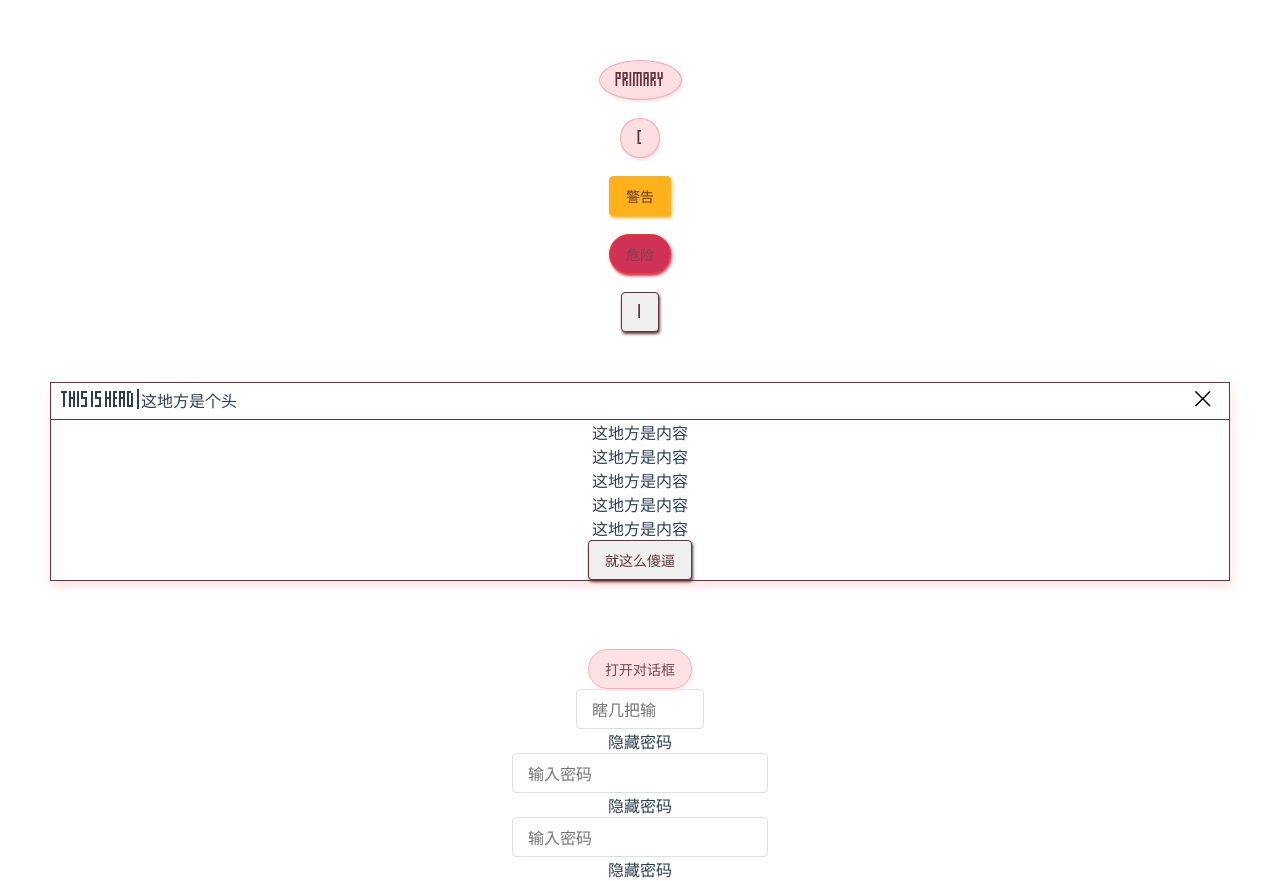
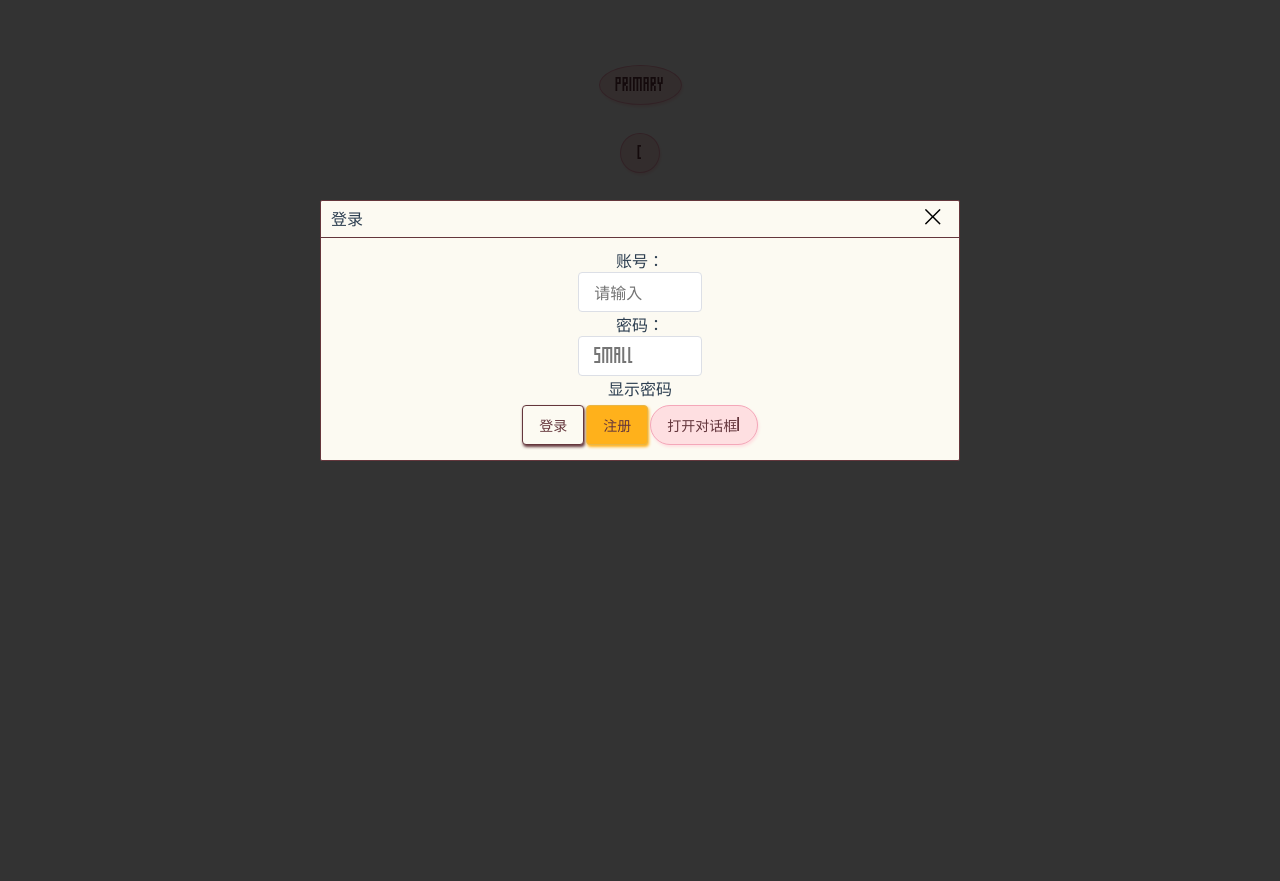
Before and after one commit to lanxisama/ycui, a Vue app: page / in a window 1280 px wide. Both pictures are taken after a click on the button "打开对话框". After the commit the page ends 800 px from the top, so only its background shows below. Built offline with nearby package versions, Linux system fonts and the light colour scheme; a web font is replaced by a local one.

Commit message:
mask textarea demo

```diff
--- a/packages/button.scss
+++ b/packages/button.scss
@@ -6,6 +6,7 @@
 		white-space: nowrap;
 		cursor: pointer;
 		border: 1px solid map-get($colors,'dark');
+		background-color: map-get($colors,'default');
 		color: map-get($colors,'dark');
 		text-align: center;
 		box-sizing: border-box;
@@ -15,6 +16,7 @@
 		padding: 12px 16px;
 		font-size: 14px;
 		border-radius: 4px;
+		margin:5px 1px;
 		box-shadow: 1px 2px 3px map-get($colors,'dark');
 		&:focus,
 		&:hover{
--- a/packages/dialog/dialog.scss
+++ b/packages/dialog/dialog.scss
@@ -9,9 +9,16 @@
 .close{
     cursor: pointer;
 }
-.drawer{
-    position: relative;
+.dialog{
+    position: fixed;
+    left:25%;
+    top: 25vh;
     z-index: 999;
     border: 1px solid map-get($colors,'dark');
-    box-shadow: 1px 5px 10px map-get($colors,'primary');
+    // box-shadow: 200px map-get($colors,'primary');
+    width: 50%;
+    box-sizing: border-box;
+    border-radius: 2px;
+    background-color: map-get($colors,'default');
+    box-shadow:0 0 0 100vw rgba(0,0,0,.8);
 }
--- a/packages/dialog/dialog.vue
+++ b/packages/dialog/dialog.vue
@@ -1,5 +1,5 @@
 <template>
-    <div class="drawer"
+    <div class="dialog"
     v-if="visible"
     >
         <div class="d-flex">
@@ -44,7 +44,4 @@ export default {
 
 <style lang="scss">
     @import './dialog';
-    .drawer{
-        margin: 50px;
-    }
 </style>
--- a/packages/input/input.vue
+++ b/packages/input/input.vue
@@ -1,13 +1,21 @@
 <template>
   <div>
+    <div v-if="type!='textarea'">
       <input
         class="ycInput"
         v-bind="$attrs"
         :type="showPassword ? (passwordVisible ? 'text' : 'password') : type"
+        :placeholder="placeholder"
         :class="[`yc-input--${size}`,]"
       />
-      <p v-if="passwordVisible" @click="handlePassword">{{'隐藏密码'}}</p>
-      <p v-else  @click="handlePassword">{{'显示密码'}}</p>
+      <div v-if="showPassword">
+        <p v-if="passwordVisible" @click="handlePassword">{{'隐藏密码'}}</p>
+        <p v-else  @click="handlePassword">{{'显示密码'}}</p>
+      </div>
+    </div>
+    <textarea
+      v-else
+    ></textarea>
   </div>
 </template>
 
@@ -29,12 +37,16 @@ export default {
     showPassword: {
       type: Boolean,
       default: false
+    },
+    placeholder:{
+      type:String,
+      default:"请输入"
     }
   },
   data () {
     return {
       // 显示是否显示密码框
-      passwordVisible: true
+      passwordVisible: false
     }
   },
   methods:{
--- a/src/App.vue
+++ b/src/App.vue
@@ -1,75 +1,97 @@
 <template>
   <div id="app">
-		<aaa type='primary' circle>primary</aaa>
+    <aaa type="primary" circle>primary</aaa>
+    <br />
+    <br />
+    <aaa type="primary" circle>C</aaa>
+    <br />
+    <br />
+    <aaa type="warning">警告</aaa>
+    <br />
+    <br />
+    <aaa type="danger" round disabled>危险</aaa>
+    <br />
+    <br />
+    <aaa @click="onClick">1</aaa>
+
+    <bbb :visible.sync="Visible">
+      <div slot="head">登录</div>
+      <div slot="container" style="padding:10px;">
+        账号：
+        <ycInput size="small"></ycInput>密码：
+        <ycInput size="small" showPassword type="password" placeholder="small"></ycInput>
+        <aaa @click="onClick">登录</aaa>
+        <aaa type="warning" @click="onClick">注册</aaa>
+        <aaa type="primary" round @click="open1()">打开对话框1</aaa>
+      </div>
+    </bbb>
+
+    <bbb :visible.sync="Visible1">
+      <div slot="head">第二个dialog</div>
+      <div slot="container" style="padding:10px;">
+        <ycInput type="textarea"></ycInput>
+
+      </div>
+    </bbb>
+
+    <br />
+    <aaa type="primary" round @click="open()">打开对话框</aaa>
 	<br/>
 	<br/>
-		<aaa type='primary' circle>C</aaa>
 	<br/>
 	<br/>
-		<aaa type='warning'>警告</aaa>
 	<br/>
 	<br/>
-		<aaa type='danger' round disabled>危险</aaa>
 	<br/>
 	<br/>
-		<aaa @click='onClick'>1</aaa>
-
-		<bbb
-		:visible.sync="Visible"
-		>
-			<div slot="head">
-				this is head |这地方是个头
-			</div>
-			<div slot="container">
-				这地方是内容<br/>
-				这地方是内容<br/>
-				这地方是内容<br/>
-				这地方是内容<br/>
-				这地方是内容<br/>
-				<aaa @click='onClick'>就这么傻逼</aaa>
-			</div>
-		</bbb>
 	<br/>
-		<aaa type='primary' round @click="open()">打开对话框</aaa>
-		<ycInput size='mini' type="text" placeholder='瞎几把输'></ycInput>
-		<ycInput size='small' type="password" placeholder='输入密码'></ycInput>
-<ycInput size='small' showPassword type="password" placeholder='输入密码'></ycInput>
+	<br/>
+	<br/>
+	<br/>
   </div>
 </template>
 
 <script>
-	import aaa from '../packages/button.vue'
-	import bbb from '../packages/dialog/dialog'
-	import ycInput from '../packages/input/input'
+import aaa from "../packages/button.vue";
+import bbb from "../packages/dialog/dialog";
+import ycInput from "../packages/input/input";
 export default {
-		name: 'App',
+  name: "App",
   components: {
     aaa,
     bbb,
-			ycInput
+    ycInput,
   },
-		beforeUpdate(){
-			console.log('beforeUpdated---->',this.Visible)
+  beforeUpdate() {
+    console.log("beforeUpdated---->", this.Visible);
   },
-		data: function() {
+  data: function () {
     return {
-				input: '',
-				Visible:false
-			}
+      input: "",
+      Visible: false,
+      Visible1: false,
+    };
   },
-		methods:{
-			onClick(){
-				alert("///")
+  methods: {
+    onClick() {
+      alert("登陆成功");
     },
-			open(){
+    open() {
+      // val = true
       this.Visible = true;
-			}
-		}
-	}
+      // console.log('val--->',val)
+	},
+	open1() {
+      // val = true
+      this.Visible1 = true;
+      console.log('val--->', this.Visible1)
+    },
+  },
+};
 </script>
 
 <style lang="scss">
-	@import './common/font/font.scss';
+@import "./common/font/font.scss";
 #app {
   font-family: jap;
   -webkit-font-smoothing: antialiased;
--- a/src/assets/scss/_variables.scss
+++ b/src/assets/scss/_variables.scss
@@ -5,5 +5,6 @@ $colors:(
 	"danger-border":#E83015,
 	"warning":#FFB11B,
 	"warning-border":#E8B647,
-	"dark":#64363C
+	"dark":#64363C,
+	'default':#FCFAF2,
 )
```
Also changed, not shown: 1 other file (tests, documents, lock files or other folders). Lines whose indentation alone changed are shown as unchanged.
